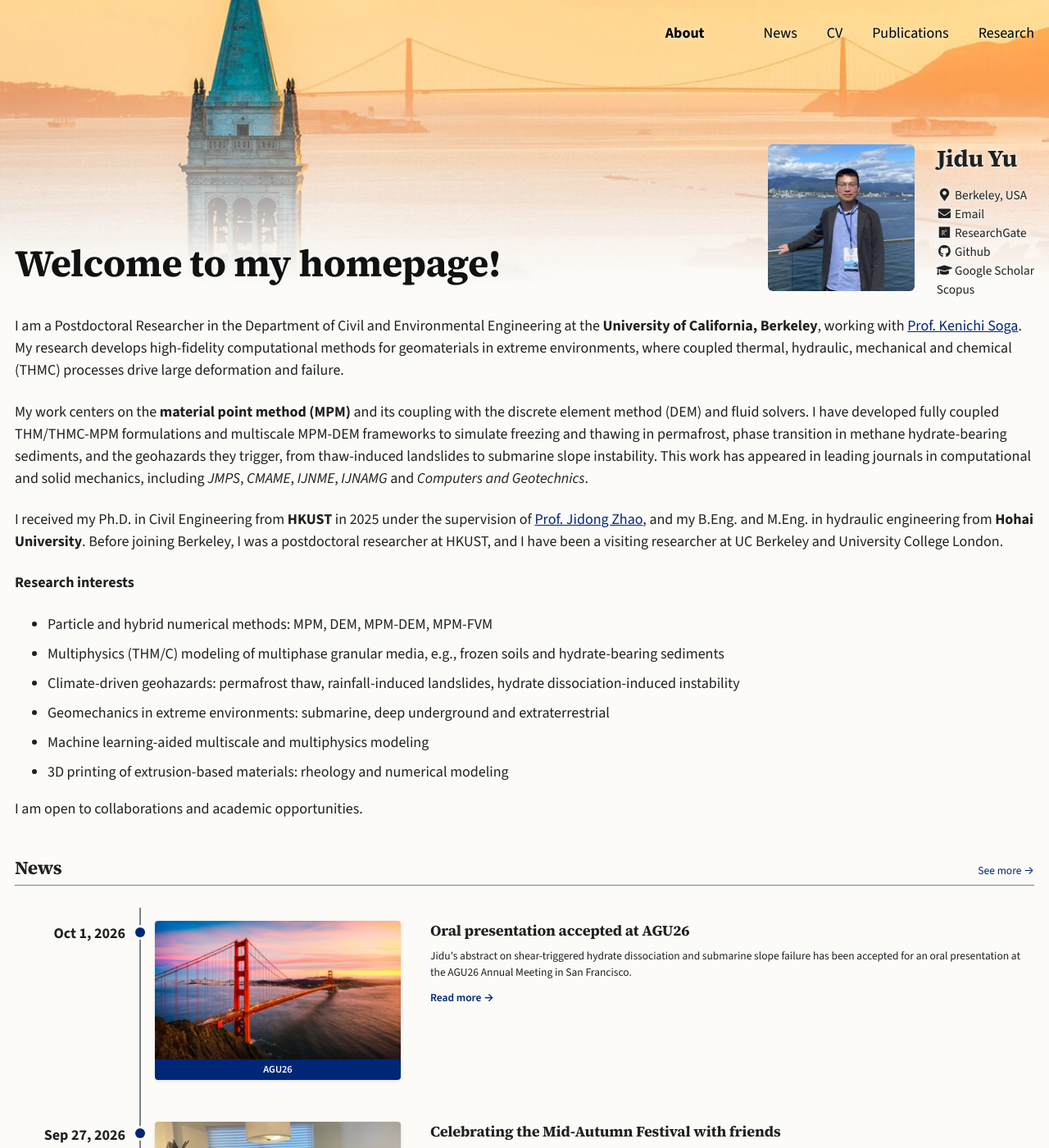
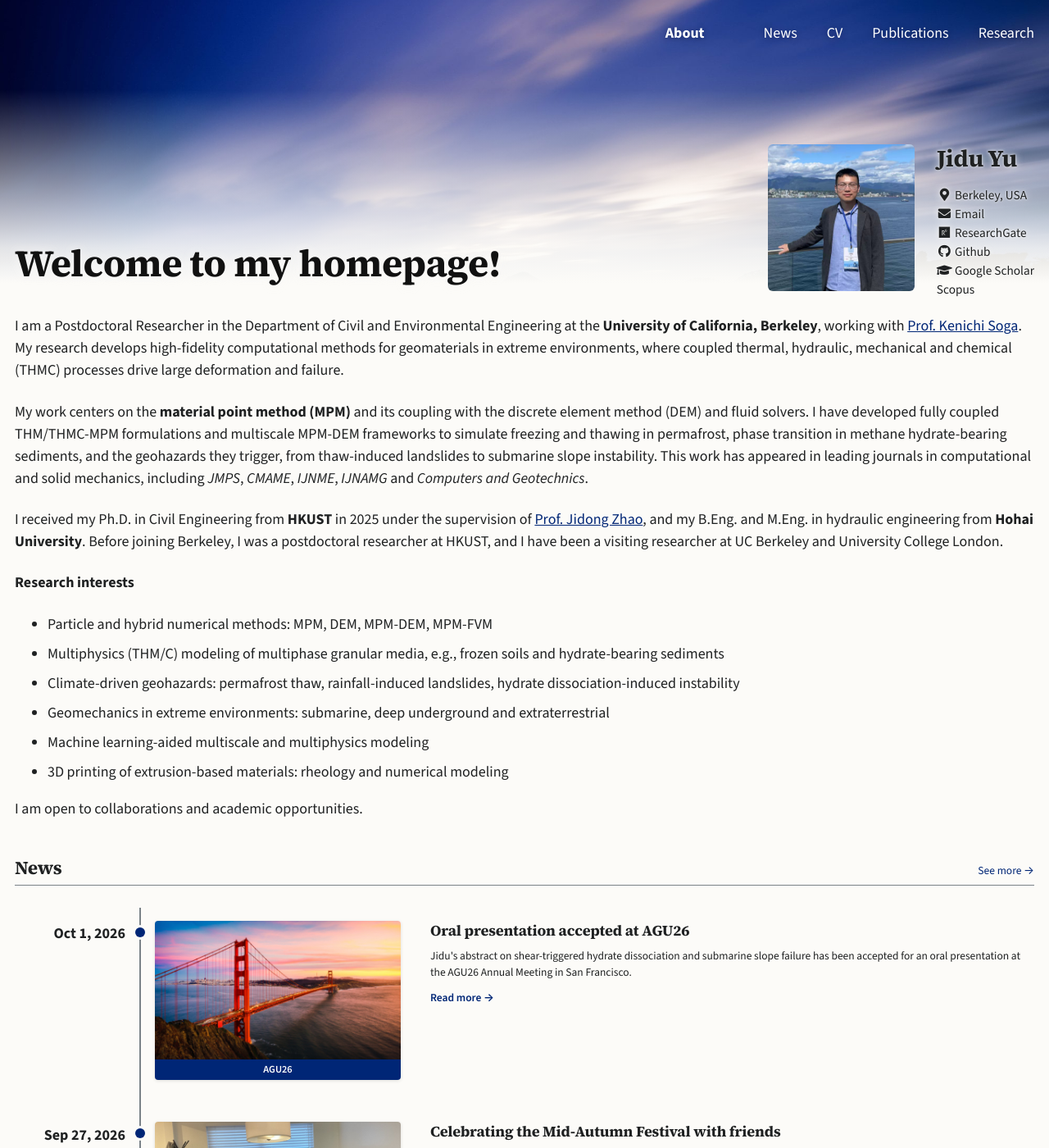
Before and after one commit to yujidu/yujidu.github.io, a Jekyll site: the page built from _pages/aboutme.md, in a window 1280 px wide and 1400 px high. Shown: the whole window at 82% size. Built offline with Jekyll 4.4.1, drawn with Linux system fonts in a browser that asks for light colours; a style sheet for code colours, icons or effects is not loaded.

Commit message:
Try the seaside photo for banner and footer (Berkeley photos kept, switchable in _config.yml)
Co-Authored-By: Claude Opus 5.5 <noreply@anthropic.com>
Claude-Session: https://claude.ai/code/session_01Vw9tGnbWFVNDt9UXvET6V8

```diff
--- a/_config.yml
+++ b/_config.yml
@@ -11,6 +11,12 @@
 locale                   : "en-US"
 title                    : "Jidu Yu"
 title_separator          : "-"
+
+# Top banner and footer photos. To switch back to the Berkeley photos use
+#   banner_image: berkeley.jpg / footer_image: berkeley-footer.jpg / banner_dark: false
+banner_image             : seaside-banner.jpg
+footer_image             : seaside-footer.jpg
+banner_dark              : true   # dark photo: light menu text over it
 name                     : &name "Jidu Yu"
 description              : &description "Research Assistant Professor"
 url                      : https://yujidu.github.io # the base hostname & protocol for your site e.g. "https://mmistakes.github.io"
--- a/_includes/home-hero.html
+++ b/_includes/home-hero.html
@@ -2,7 +2,7 @@
 {% assign author = site.author %}
 <header class="home-hero{% if page.url != "/" %} home-hero--compact{% endif %}{% if page.layout == "news-item" %} home-hero--news{% endif %}">
   <div class="home-hero__media">
-    <img class="home-hero__image" src="{{ page.hero_image | prepend: '/images/' | relative_url }}" alt="UC Berkeley campus with the Campanile and the Golden Gate Bridge">
+    {% assign banner = site.banner_image | default: page.hero_image %}<img class="home-hero__image" src="{{ banner | prepend: '/images/' | relative_url }}" alt="">
     <div class="home-hero__fade" aria-hidden="true"></div>
   </div>
 
--- a/_layouts/default.html
+++ b/_layouts/default.html
@@ -11,7 +11,7 @@ layout: compress
     {% include head/custom.html %}
   </head>
 
-  <body{% if page.hero_image %} class="has-hero"{% endif %}>
+  <body class="{% if page.hero_image %}has-hero{% endif %}{% if site.banner_dark %} banner-dark{% endif %}">
 
     {% include browser-upgrade.html %}
     {% include masthead.html %}
@@ -24,7 +24,7 @@ layout: compress
         {% include footer.html %}
       </footer>
       <div class="footer-hero" aria-hidden="true">
-        <img class="footer-hero__image" src="{{ '/images/berkeley-footer.jpg' | relative_url }}" alt="" loading="lazy">
+        <img class="footer-hero__image" src="{{ site.footer_image | default: 'berkeley-footer.jpg' | prepend: '/images/' | relative_url }}" alt="" loading="lazy">
         <div class="footer-hero__fade"></div>
       </div>
     </div>
--- a/_sass/_home.scss
+++ b/_sass/_home.scss
@@ -1710,3 +1710,24 @@ $cv-ink: #4a5a6a;
 .cv-honors li:hover .cv-timeline__body {
   background: none !important;
 }
+
+/* Dark banner photo: light menu text while the bar sits on the photo */
+.banner-dark.has-hero .masthead:not(.is-scrolled) {
+  .greedy-nav .visible-links a,
+  .greedy-nav a.masthead__home-mobile {
+    color: #fff;
+    text-shadow: 0 1px 6px rgba(10, 20, 60, 0.55);
+  }
+
+  .greedy-nav .visible-links a:before {
+    background: rgba(255, 255, 255, 0.8);
+  }
+}
+
+@media (max-width: 768px) {
+  .banner-dark.has-hero .masthead:not(.is-scrolled) .greedy-nav .visible-links li:first-child {
+    background: linear-gradient(to right,
+      rgba(22, 30, 92, 0.92) 85%,
+      rgba(22, 30, 92, 0));
+  }
+}
```
Also changed, not shown: images/seaside-banner.jpg (added), images/seaside-footer.jpg (added).
